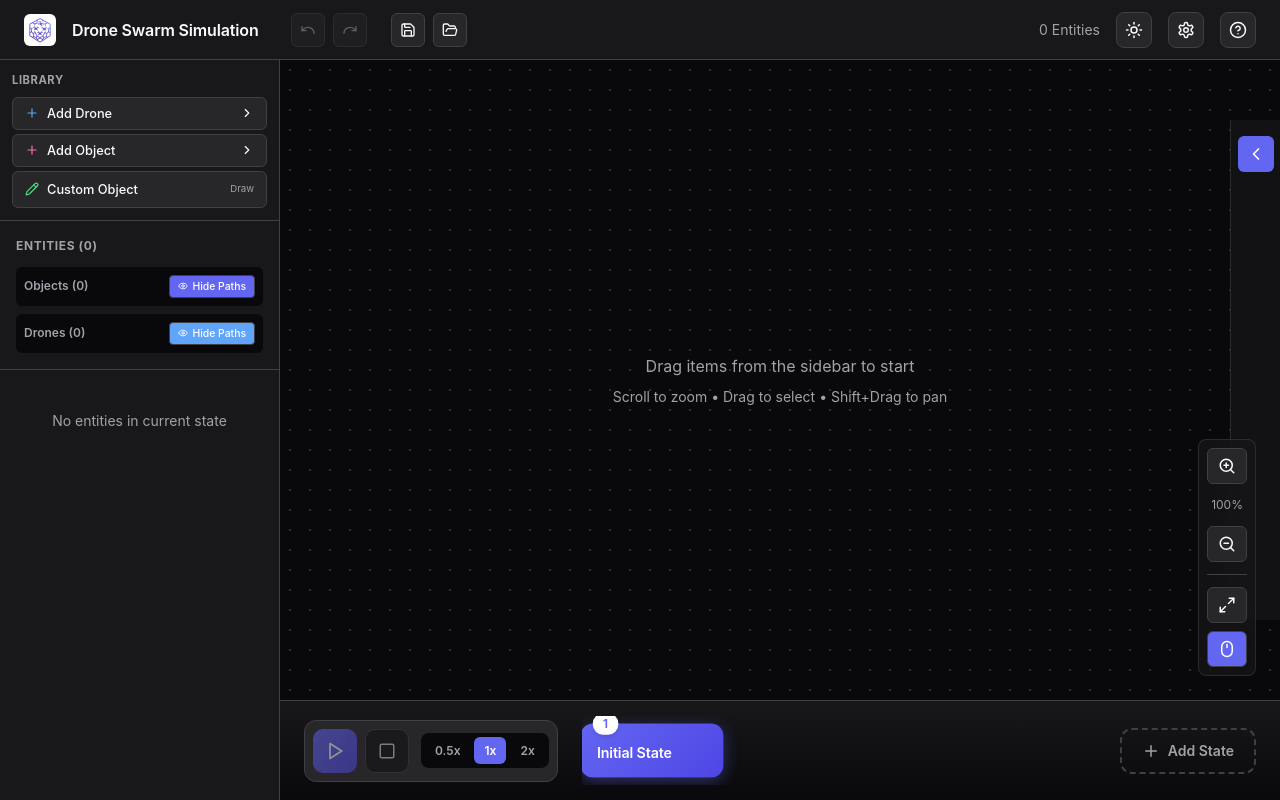
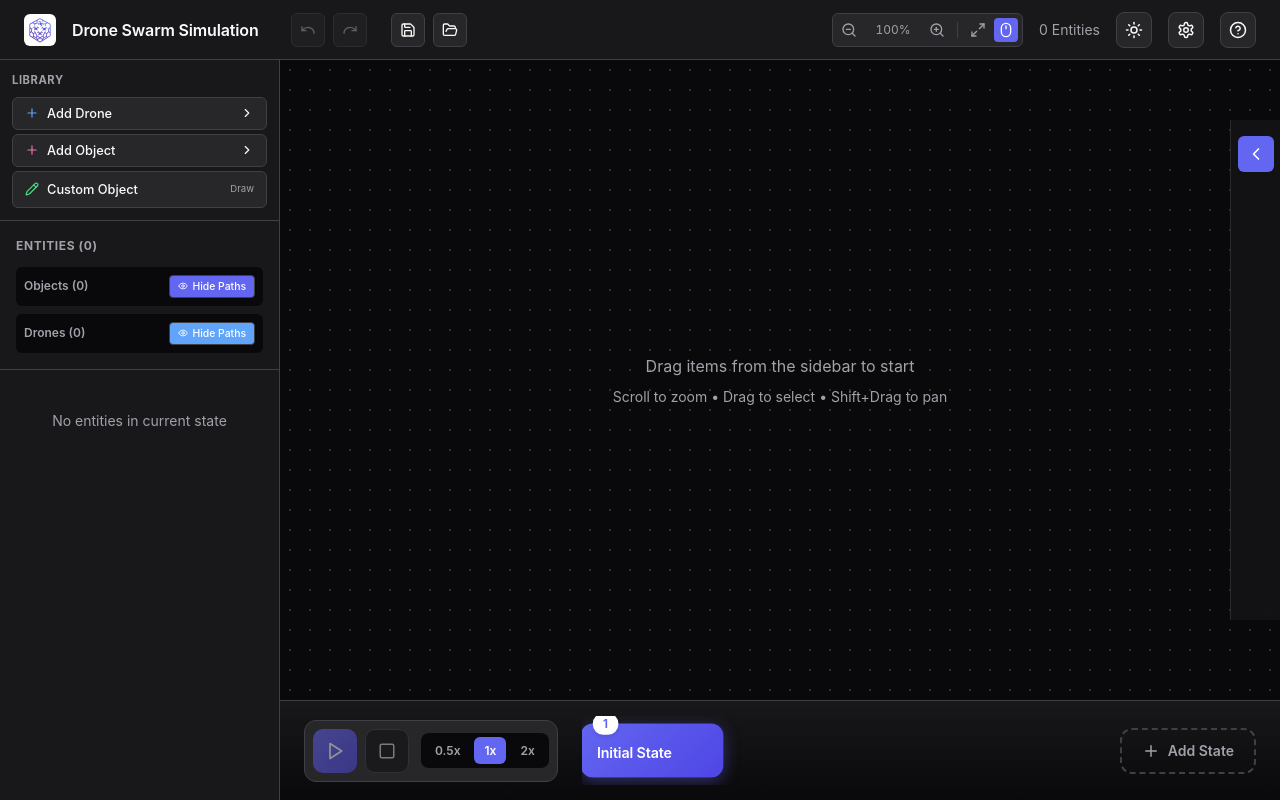
Before and after one commit to mariosumali/drone-swarm-simulation, a React (Vite) app: page / in a window 1280 px wide. Built offline with nearby package versions, Linux system fonts and the light colour scheme.

Commit message:
Implement drone formation behavior for locked objects and centralize scroll zoom controls in the main application.

```diff
--- a/src/App.jsx
+++ b/src/App.jsx
@@ -6,7 +6,9 @@ import { LibraryPanel } from './components/LibraryPanel';
 import { Playground } from './components/Playground';
 import { Timeline } from './components/Timeline';
 import { EntityList } from './components/EntityList';
+import { ZoomControls } from './components/ZoomControls';
 import { generateAutoPath } from './utils/pathfinding';
+
 
 function App() {
     const [items, setItems] = useState([]);
@@ -14,6 +16,7 @@ function App() {
     const [viewport, setViewport] = useState({ zoom: 1, offsetX: 0, offsetY: 0 });
     const [drawingMode, setDrawingMode] = useState(null);
     const [pathDrawingMode, setPathDrawingMode] = useState(null); // { objectId, fromStateId, toStateId, points }
+    const [scrollZoomEnabled, setScrollZoomEnabled] = useState(true);
 
     // History for undo/redo
     const [history, setHistory] = useState([]);
@@ -1422,6 +1425,12 @@ function App() {
                 )}
 
                 <div style={{ marginLeft: 'auto', display: 'flex', alignItems: 'center', gap: '1rem' }}>
+                    <ZoomControls
+                        viewport={viewport}
+                        onViewportChange={setViewport}
+                        scrollZoomEnabled={scrollZoomEnabled}
+                        onToggleScrollZoom={() => setScrollZoomEnabled(prev => !prev)}
+                    />
                     <span style={{ fontSize: '0.875rem', color: 'var(--text-secondary)' }}>
                         {items.length} Entities
                     </span>
@@ -1571,7 +1580,9 @@ function App() {
                                 setItems(prev => prev.filter(item => item.id !== id));
                                 setSelectedIds(new Set());
                             }}
+                            scrollZoomEnabled={scrollZoomEnabled}
                         />
+
                     </div>
                     <Timeline
                         states={states}
--- a/src/components/Playground.jsx
+++ b/src/components/Playground.jsx
@@ -1,8 +1,8 @@
 import React, { useRef, useState } from 'react';
 import { Drone } from './Drone';
 import { SimulationObject } from './SimulationObject';
-import { ZoomControls } from './ZoomControls';
 import { interpolateAlongPath } from '../utils/pathInterpolation';
+
 
 export function Playground({
     items, onAddItem, onUpdateItem, onDeleteItem, selectedIds, onSelectionChange,
@@ -10,8 +10,10 @@ export function Playground({
     drawingMode, onDrawingModeChange, onFinishDrawing,
     currentStateId, isSimulating, animationProgress, states, showPathTracking, showDronePaths,
     pathDrawingMode, onPathDrawingModeChange, onFinishPathDrawing,
+    scrollZoomEnabled = true, // Default to true if not passed
     settings = {}
 }) {
+
     const playgroundRef = useRef(null);
     const contentRef = useRef(null);
     const [activeDrag, setActiveDrag] = useState(null);
@@ -19,7 +21,7 @@ export function Playground({
     const [contextMenu, setContextMenu] = useState(null); // { x, y }
     const [panStart, setPanStart] = useState(null);
     const [rotatingItem, setRotatingItem] = useState(null);
-    const [scrollZoomEnabled, setScrollZoomEnabled] = useState(true);
+
 
     // Helper to interpolate values
     const interpolate = (start, end, progress) => {
@@ -64,6 +66,28 @@ export function Playground({
         if (item.type === 'drone' && item.lockedToObject) {
             const parentObj = items.find(i => i.id === item.lockedToObject);
             if (parentObj) {
+                // Check if the drone is actually "in formation" in the current state
+                // If the stored position is significantly different from the formation position,
+                // it implies an "Entry" or "Exit" state where the drone should move independently.
+                const droneStoredPos = item.statePositions?.[currentStateId];
+                const parentStoredPos = parentObj.statePositions?.[currentStateId];
+
+                let isInFormation = true;
+
+                if (droneStoredPos && parentStoredPos) {
+                    const offset = item.relativeOffset || { x: 0, y: 0 };
+                    const angleRad = (parentStoredPos.rotation || 0) * (Math.PI / 180);
+                    const expectedX = parentStoredPos.x + (offset.x * Math.cos(angleRad) - offset.y * Math.sin(angleRad));
+                    const expectedY = parentStoredPos.y + (offset.x * Math.sin(angleRad) + offset.y * Math.cos(angleRad));
+
+                    const dist = Math.hypot(droneStoredPos.x - expectedX, droneStoredPos.y - expectedY);
+                    // Allow 5px tolerance
+                    if (dist > 5) {
+                        isInFormation = false;
+                    }
+                }
+
+                if (isInFormation) {
                     const parentPos = getItemPosition(parentObj);
                     const offset = item.relativeOffset || { x: 0, y: 0 };
 
@@ -78,6 +102,8 @@ export function Playground({
                     };
                 }
             }
+        }
+
 
         return {
             x: interpolate(currentPos.x, nextPos.x, animationProgress),
@@ -976,12 +1002,6 @@ export function Playground({
                 </div>
             )}
 
-            <ZoomControls
-                viewport={viewport}
-                onViewportChange={onViewportChange}
-                scrollZoomEnabled={scrollZoomEnabled}
-                onToggleScrollZoom={() => setScrollZoomEnabled(prev => !prev)}
-            />
         </div>
     );
 }
--- a/src/components/ZoomControls.jsx
+++ b/src/components/ZoomControls.jsx
@@ -22,52 +22,49 @@ export function ZoomControls({ viewport, onViewportChange, scrollZoomEnabled, on
 
     return (
         <div style={{
-            position: 'absolute',
-            bottom: '1.5rem',
-            right: '1.5rem',
             display: 'flex',
-            flexDirection: 'column',
-            gap: '0.5rem',
-            background: 'var(--glass-bg)',
-            border: '1px solid var(--glass-border)',
-            borderRadius: '8px',
-            padding: '0.5rem',
-            backdropFilter: 'blur(10px)',
-            zIndex: 1000
+            alignItems: 'center',
+            gap: '0.25rem',
+            background: 'var(--bg-tertiary)',
+            border: '1px solid var(--border-color)',
+            borderRadius: '6px',
+            padding: '0.25rem',
+            marginLeft: 'auto'
         }}>
+            <button
+                onClick={handleZoomOut}
+                title="Zoom Out"
+                style={controlButtonStyle}
+            >
+                <ZoomOut size={16} />
+            </button>
+
+            <div style={{
+                fontSize: '0.75rem',
+                color: 'var(--text-secondary)',
+                minWidth: '3.5rem',
+                textAlign: 'center',
+                fontVariantNumeric: 'tabular-nums'
+            }}>
+                {Math.round(viewport.zoom * 100)}%
+            </div>
+
             <button
                 onClick={handleZoomIn}
                 title="Zoom In"
                 style={controlButtonStyle}
             >
-                <ZoomIn size={18} />
+                <ZoomIn size={16} />
             </button>
 
-            <div style={{
-                fontSize: '0.75rem',
-                color: 'var(--text-secondary)',
-                textAlign: 'center',
-                padding: '0.25rem'
-            }}>
-                {Math.round(viewport.zoom * 100)}%
-            </div>
-
-            <button
-                onClick={handleZoomOut}
-                title="Zoom Out"
-                style={controlButtonStyle}
-            >
-                <ZoomOut size={18} />
-            </button>
-
-            <div style={{ height: '1px', background: 'var(--border-color)', margin: '0.25rem 0' }} />
+            <div style={{ width: '1px', height: '16px', background: 'var(--border-color)', margin: '0 0.25rem' }} />
 
             <button
                 onClick={handleReset}
                 title="Reset View"
                 style={controlButtonStyle}
             >
-                <Maximize2 size={18} />
+                <Maximize2 size={16} />
             </button>
 
             <button
@@ -75,22 +72,22 @@ export function ZoomControls({ viewport, onViewportChange, scrollZoomEnabled, on
                 title={scrollZoomEnabled ? "Disable Scroll Zoom" : "Enable Scroll Zoom"}
                 style={{
                     ...controlButtonStyle,
-                    background: scrollZoomEnabled ? 'var(--accent-color)' : 'var(--bg-tertiary)',
-                    color: scrollZoomEnabled ? 'white' : 'var(--text-primary)'
+                    background: scrollZoomEnabled ? 'var(--accent-color)' : 'transparent',
+                    color: scrollZoomEnabled ? 'white' : 'var(--text-secondary)'
                 }}
             >
-                <Mouse size={18} />
+                <Mouse size={16} />
             </button>
         </div>
     );
 }
 
 const controlButtonStyle = {
-    padding: '0.5rem',
-    background: 'var(--bg-tertiary)',
-    border: '1px solid var(--border-color)',
-    borderRadius: '6px',
-    color: 'var(--text-primary)',
+    padding: '0.25rem',
+    background: 'transparent',
+    border: 'none',
+    borderRadius: '4px',
+    color: 'var(--text-secondary)',
     cursor: 'pointer',
     display: 'flex',
     alignItems: 'center',
```
Also changed, not shown: src/components/Sidebar.jsx (+36 -0 lines). Lines whose indentation alone changed are shown as unchanged.
